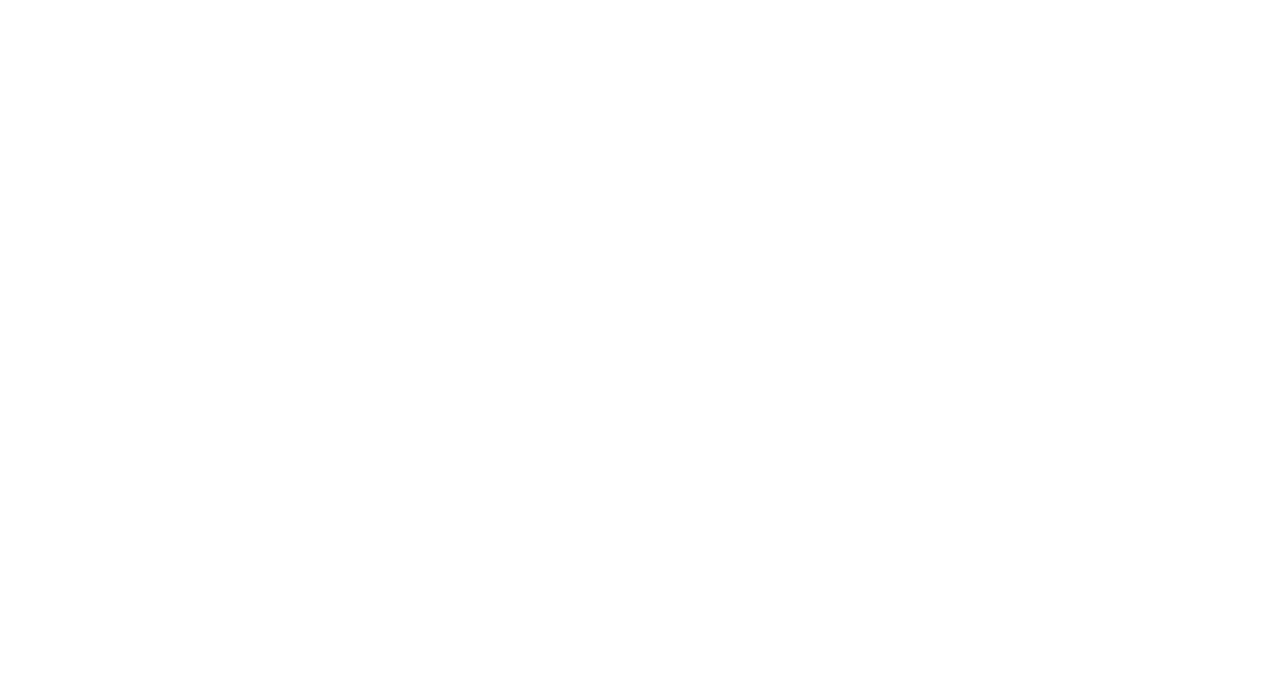
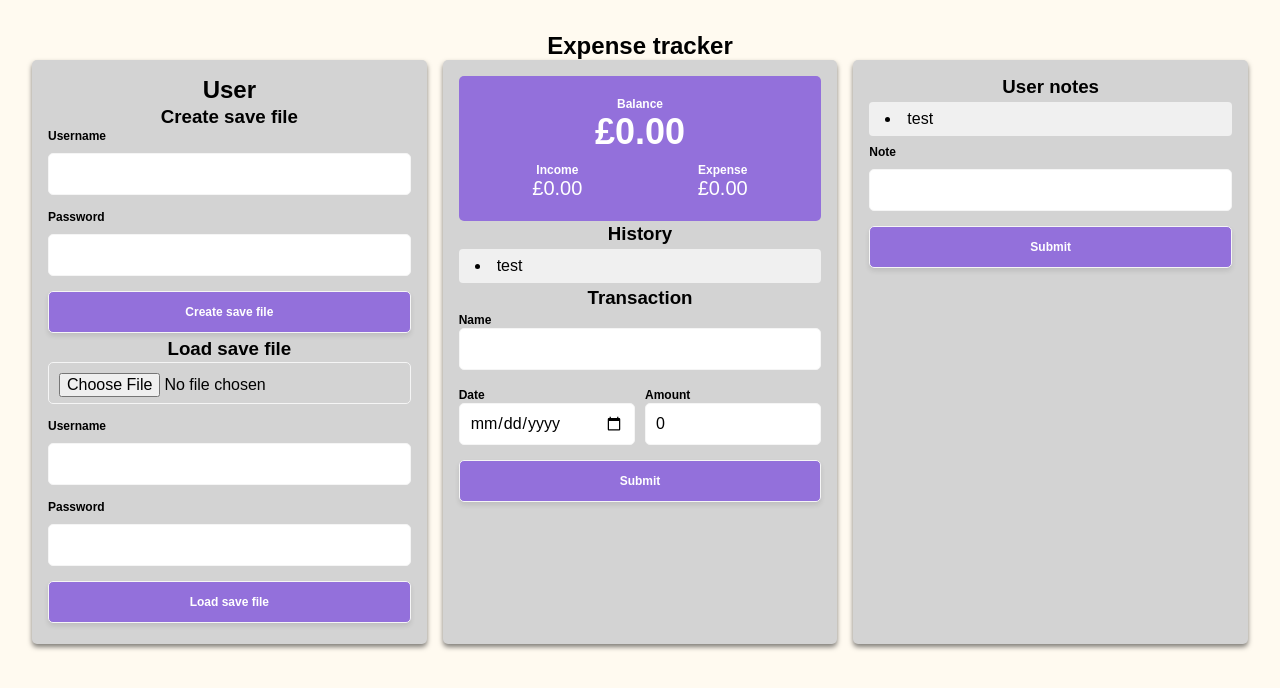
Before and after one commit to callumwwallace/Expense-tracker, a plain HTML site: page index.html in a window 1280 px wide. Drawn offline with Linux system fonts and the light colour scheme.

Commit message:
Setup base design
Implemented the base design likely going to need lots of adjustments as I am still not perfectly happy with it. Might need to make adjustments depending on my future choices with the project.

```diff
--- a/index.html
+++ b/index.html
@@ -2,9 +2,96 @@
 <html lang="en">
 <head>
     <meta charset="UTF-8">
-    <title>Title</title>
+    <link rel="stylesheet" href="style.css">
+    <script src="script.js"></script>
+    <title>Expense tracker</title>
 </head>
 <body>
+<h1>Expense tracker</h1>
+<main>
+    <div class="container">
+        <section class="box" id="leftbox">
+            <h2>User</h2>
+            <div id="useroptions">
+                <h3>Create save file</h3>
+                <form id="createsavefile">
+                    <label for="savefileusername">Username</label>
+                    <input type="text" id="savefileusername" name="savefileusername" required>
+                    <label for="savefilepassword">Password</label>
+                    <input type="text" id="savefilepassword" name="savefilepassword" required>
+                    <button type="submit">Create save file</button>
+                </form>
+                <h3>Load save file</h3>
+                <form id="loadsavefile">
+                    <input type="file" id="loadsavefilefile" name="loadsavefilefile" accept=".json" required>
+                    <label for="loadsavefileusername">Username</label>
+                    <input type="text" id="loadsavefileusername" name="loadsavefileusername" required>
+                    <label for="loadsavefilepassword">Password</label>
+                    <input type="text" id="loadsavefilepassword" name="loadsavefilepassword" required>
+                    <button type="submit">Load save file</button>
+                </form>
+            </div>
+        </section>
 
+        <section class="box" id="middlebox">
+            <header id="topbox">
+                <div>
+                    <h4>Balance</h4>
+                    <span id="balance">£0.00</span>
+                </div>
+                <div>
+                    <h4>Income</h4>
+                    <span id="income">£0.00</span>
+                </div>
+                <div>
+                    <h4>Expense</h4>
+                    <span id="expense">£0.00</span>
+                </div>
+            </header>
+
+            <section>
+                <h3>History</h3>
+                <div id="transactions">
+                    <ul id="transactionlist"></ul>
+                    <li>test</li>
+                </div>
+            </section>
+
+            <section>
+                <h3>Transaction</h3>
+                <form id="addtransaction">
+                    <div>
+                        <label for="name">Name</label>
+                        <input type="text" id="name" name="name" required />
+                    </div>
+                    <div class="inline-inputs">
+                        <div>
+                            <label for="date">Date</label>
+                            <input type="date" id="date" name="date" required />
+                        </div>
+                        <div>
+                            <label for="amount">Amount</label>
+                            <input type="number" id="amount" name="amount" value="0" min="0.01" step="0.01" required/>
+                        </div>
+                    </div>
+                    <button type="submit">Submit</button>
+                </form>
+            </section>
+        </section>
+
+        <section class="box" id="rightbox">
+            <h3>User notes</h3>
+            <div id="usernoteslist">
+                <ul id="noteslist"></ul>
+                <li>test</li>
+                <form id="addnote">
+                    <label style="margin-top: 5px;" for="notetext">Note</label>
+                    <input type="text" id="notetext" required>
+                    <button type="submit">Submit</button>
+                </form>
+            </div>
+        </section>
+    </div>
+</main>
 </body>
 </html>
--- a/style.css
+++ b/style.css
@@ -0,0 +1,202 @@
+* {
+    padding: 0;
+    margin: 0;
+    box-sizing: border-box;
+}
+
+body {
+    background-color: floralwhite;
+    padding: 2rem;
+    font-family: "Arial Rounded MT Bold", sans-serif;
+}
+
+h1 {
+    text-align: center;
+    font-size: 1.5rem;
+}
+
+h2, h3, header {
+    margin-bottom: 0.1rem;
+    text-align: center;
+}
+
+main {
+    display: flex;
+    justify-content: center;
+    gap: 1rem;
+}
+
+.container {
+    display: flex;
+    gap: 1rem;
+}
+
+.box {
+    flex: 1;
+    background-color: #d3d3d3;
+    padding: 1rem;
+    box-shadow: 0 3px 5px rgba(0, 0, 0, 0.5);
+    border-radius: 5px;
+}
+
+header {
+    background-color: mediumpurple;
+    color: white;
+    padding: 1rem;
+    text-align: center;
+    border-radius: 5px;
+    display: flex;
+    flex-wrap: wrap;
+}
+
+header div {
+    padding: 5px;
+}
+
+header div:first-child {
+    flex-basis: 100%;
+    font-size: 2.25rem;
+    font-weight: 600;
+}
+
+header div:nth-child(n+2) {
+    flex-basis: 50%;
+    font-size: 1.25rem;
+    font-weight: 500;
+}
+
+header h4 {
+    font-size: 0.75rem;
+    font-weight: 600;
+    /*text-transform: uppercase;*/
+}
+
+form {
+    display: flex;
+    flex-wrap: wrap;
+    gap: 10px;
+    width: 100%;
+}
+
+form input:not(#type),
+form button {
+    width: 100%;
+    padding: 10px;
+    border: 1px solid whitesmoke;
+    border-radius: 5px;
+    margin-bottom: 5px;
+    height: 42px;
+    font-family: "Arial Rounded MT Bold", sans-serif;
+    font-size: 1rem;
+}
+
+/* Checkbox styling */
+form input#type {
+    appearance: none;
+    position: absolute;
+    opacity: 0;
+}
+
+.option {
+    display: flex;
+    align-items: center;
+    justify-content: center;
+    padding: 10px;
+    background: #eee;
+    border-radius: 5px;
+    position: relative;
+}
+
+.option span {
+    width: 50%;
+    text-align: center;
+    cursor: pointer;
+    z-index: 2;
+}
+
+.option::before {
+    content: "";
+    position: absolute;
+    top: 5px;
+    left: 0;
+    background-color: #fff;
+    height: calc(100% - 10px);
+    width: calc(50% - 10px);
+    transform: translateX(5px);
+    border-radius: inherit;
+    box-shadow: 0 2px 2px rgba(0, 0, 0, 0.1);
+    transition: all 200ms;
+}
+
+form input#type:checked ~ .option::before {
+    left: 50%;
+}
+/* End of checkbox styling */
+
+form button {
+    background-color: mediumpurple;
+    color: white;
+    font-size: 0.75rem;
+    font-weight: 600;
+    /*text-transform: uppercase;*/
+    box-shadow: 0 3px 5px rgba(0, 0, 0, 0.1);
+}
+
+form label {
+    font-size: 0.75rem;
+    font-weight: 600;
+    /*text-transform: uppercase;*/
+}
+
+form div:first-child {
+    flex-basis: 100%;
+}
+
+form div:nth-child(1),
+form div:nth-child(2) {
+    flex-basis: 100%;
+}
+
+form div:nth-child(3),
+form div:nth-child(4) {
+    flex-basis: calc(50% - 5px);
+}
+
+ul {
+    list-style-type: none;
+    padding: 0;
+
+}
+
+li {
+    margin: 4px 0;
+    background-color: #f0f0f0;
+    padding: 8px 16px;
+    border-radius: 4px;
+}
+
+li:hover {
+    background-color: #e0e0e0;
+    cursor: pointer;
+}
+
+select {
+    width: 100%;
+    padding: 10px;
+    border: 1px solid whitesmoke;
+    border-radius: 5px;
+    margin-bottom: 5px;
+    height: 42px;
+    font-family: "Arial Rounded MT Bold", sans-serif;
+    font-size: 1rem;
+}
+
+form .inline-inputs {
+    display: flex;
+    gap: 10px;
+    width: 100%;
+}
+
+form .inline-inputs div {
+    flex: 1;
+}
```
